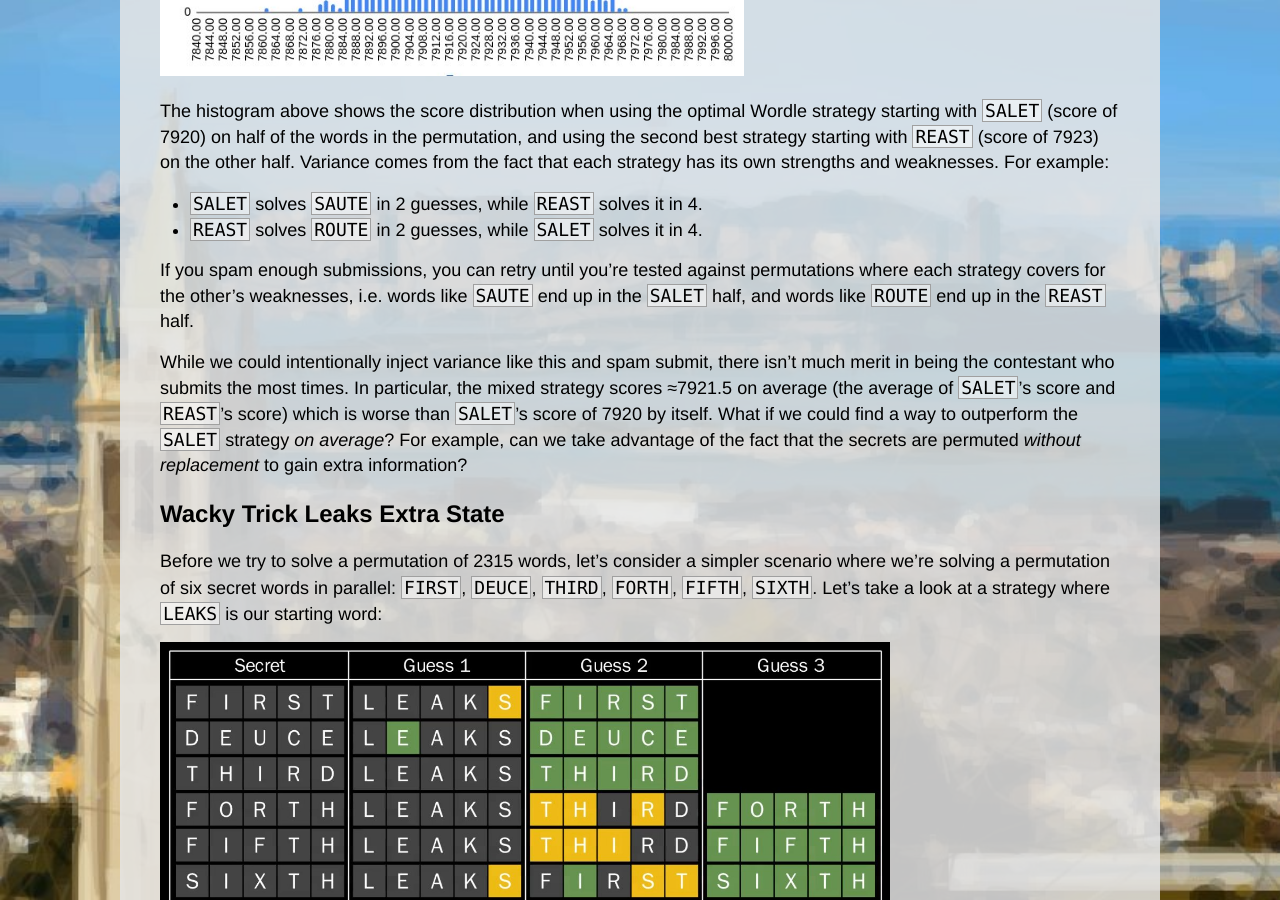
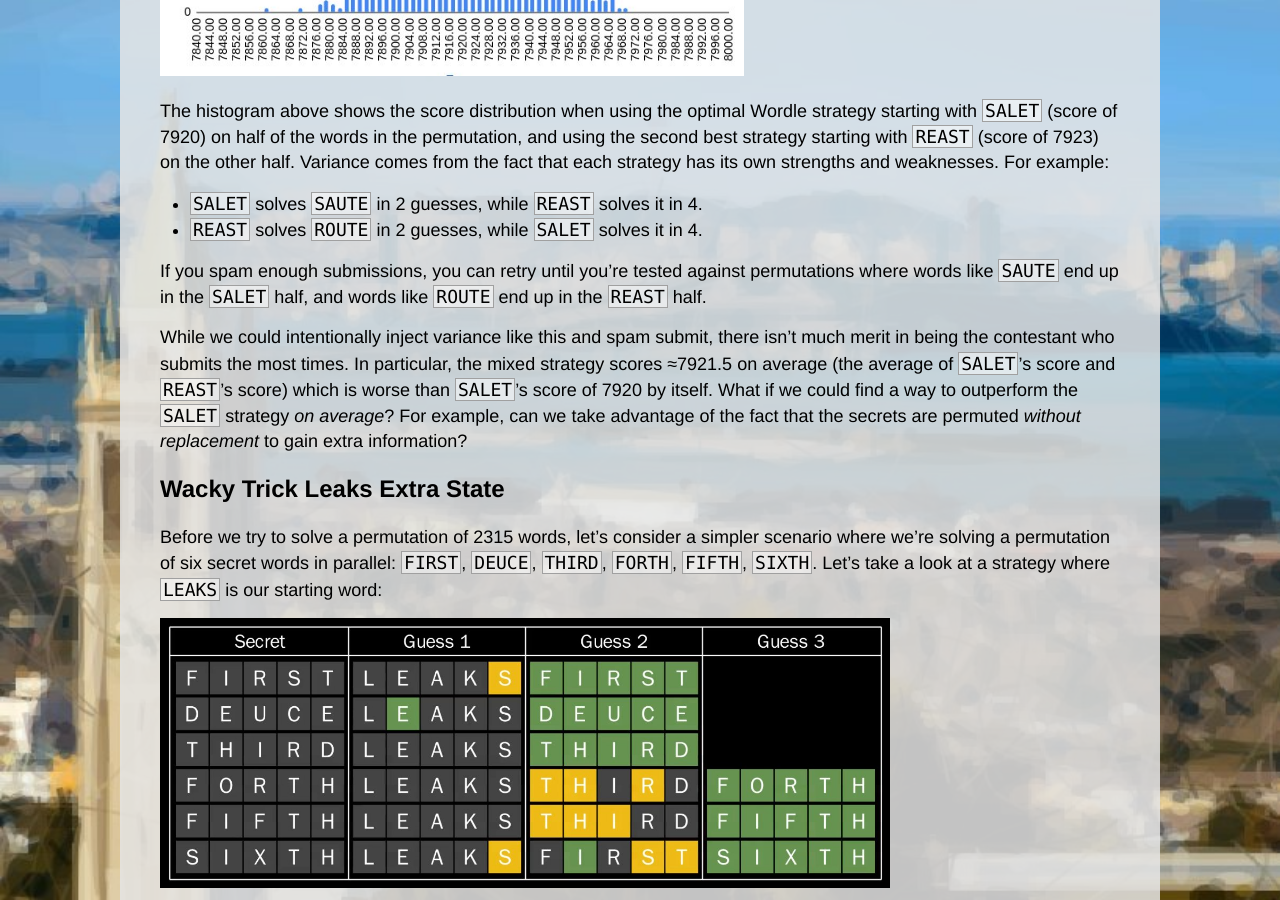
Before and after one commit to ckw017/ckw017.github.io, a Jekyll site: the page built from _posts/2025-8-24-Hyper-Wordle.md, in a window 1280 px wide and 900 px high, scrolled down 2312 px. Built offline with Jekyll 4.4.1, drawn with Linux system fonts in a browser that asks for light colours; formulas are drawn with MathJax 3.

Commit message:
less is more

```diff
--- a/_posts/2025-8-24-Hyper-Wordle.md
+++ b/_posts/2025-8-24-Hyper-Wordle.md
@@ -79,8 +79,7 @@
 * `SALET` solves `SAUTE` in 2 guesses, while `REAST` solves it in 4.
 * `REAST` solves `ROUTE` in 2 guesses, while `SALET` solves it in 4.
 
-If you spam enough submissions, you can retry until you're tested against permutations where each
-strategy covers for the other's weaknesses, i.e. words like `SAUTE` end up in the `SALET` half,
+If you spam enough submissions, you can retry until you're tested against permutations where words like `SAUTE` end up in the `SALET` half,
 and words like `ROUTE` end up in the `REAST` half.
 
 While we could intentionally inject variance like this and spam submit,
```
Also changed, not shown: 1 other file.
